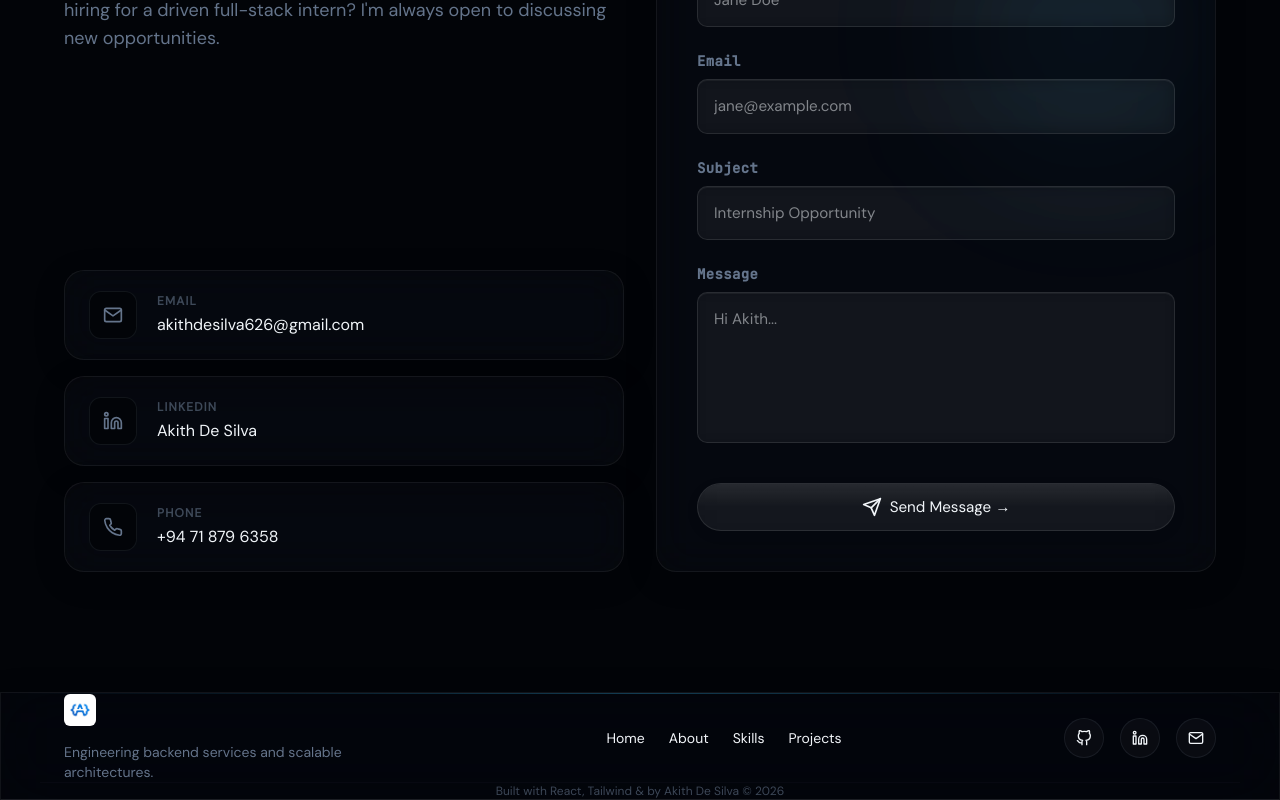
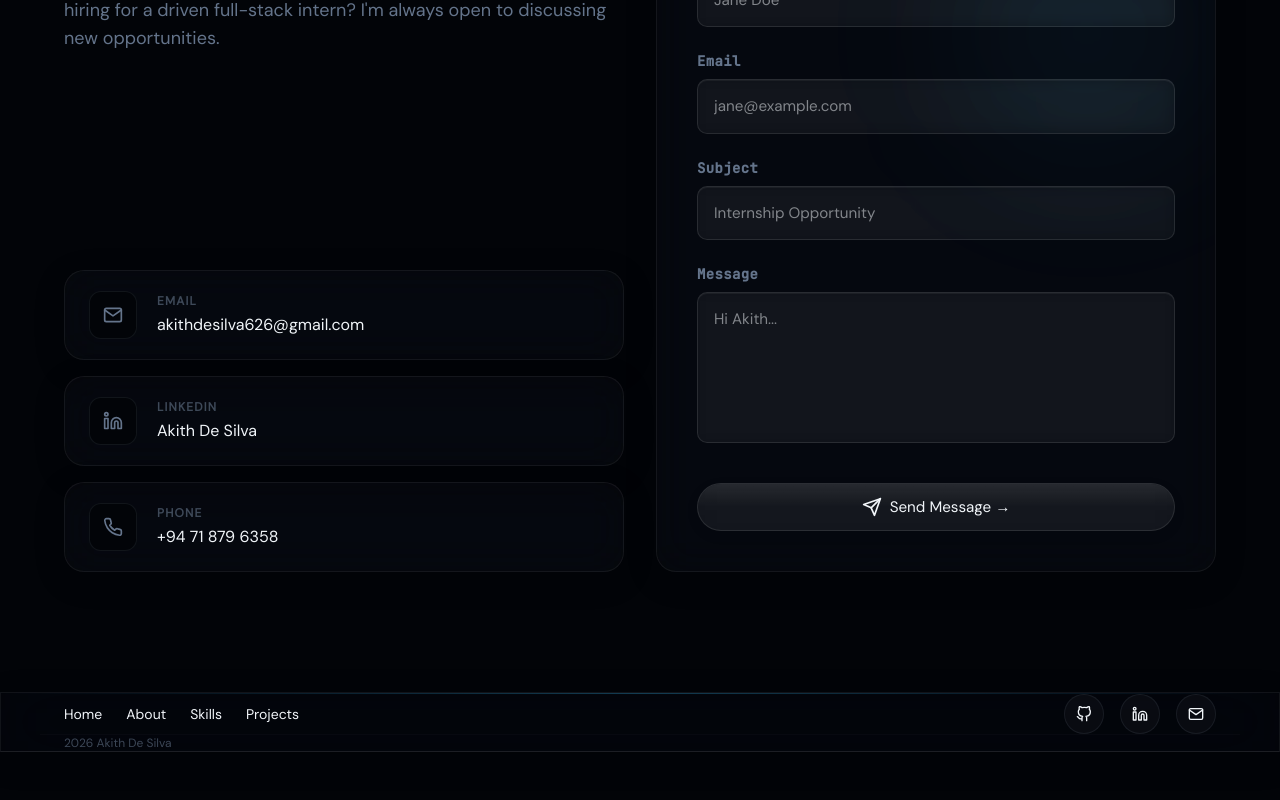
Before and after one commit to akith22/personal_portfolio, a React (Vite) app: page / in a window 1280 px wide. Shown: the part 5308-6108 px from the top of the page. After the commit the page ends 6060 px from the top, so only its background shows below. Built offline with nearby package versions, Linux system fonts and the light colour scheme; a web font is replaced by a local one.

Commit message:
Small Update

```diff
--- a/src/components/Footer.tsx
+++ b/src/components/Footer.tsx
@@ -22,12 +22,6 @@ export default function Footer() {
 
             <div className="container-base relative z-10 py-12 flex flex-col md:flex-row items-center justify-between gap-8 border-b border-border/30 pb-12 mb-8">
                 {/* Logo & Tagline */}
-                <div className="text-center md:text-left">
-                    <a href="#home" className="inline-flex items-center justify-center md:justify-start gap-2 group mb-2">
-                        <img src="/A.jpg" alt="Logo" className="h-8 w-auto object-contain rounded-md transition-transform group-hover:scale-105" />
-                    </a>
-                    <p className="text-muted mt-2 max-w-xs text-sm">Engineering backend services and scalable architectures.</p>
-                </div>
 
                 {/* Quick Nav */}
                 <div className="flex flex-wrap items-center justify-center gap-6">
@@ -59,9 +53,9 @@ export default function Footer() {
             </div>
 
             {/* Bottom Bar */}
-            <div className="container-base text-center pb-8">
+            <div className="container-base text-left pb-8">
                 <p className="text-xs text-muted/60 font-medium">
-                    Built with React, Tailwind &amp; <span className="text-primary"></span> by Akith De Silva &copy; {year}
+                    {year} Akith De Silva
                 </p>
             </div>
         </footer>
```
Also changed, not shown: 1 other file (tests, documents, lock files or other folders).
